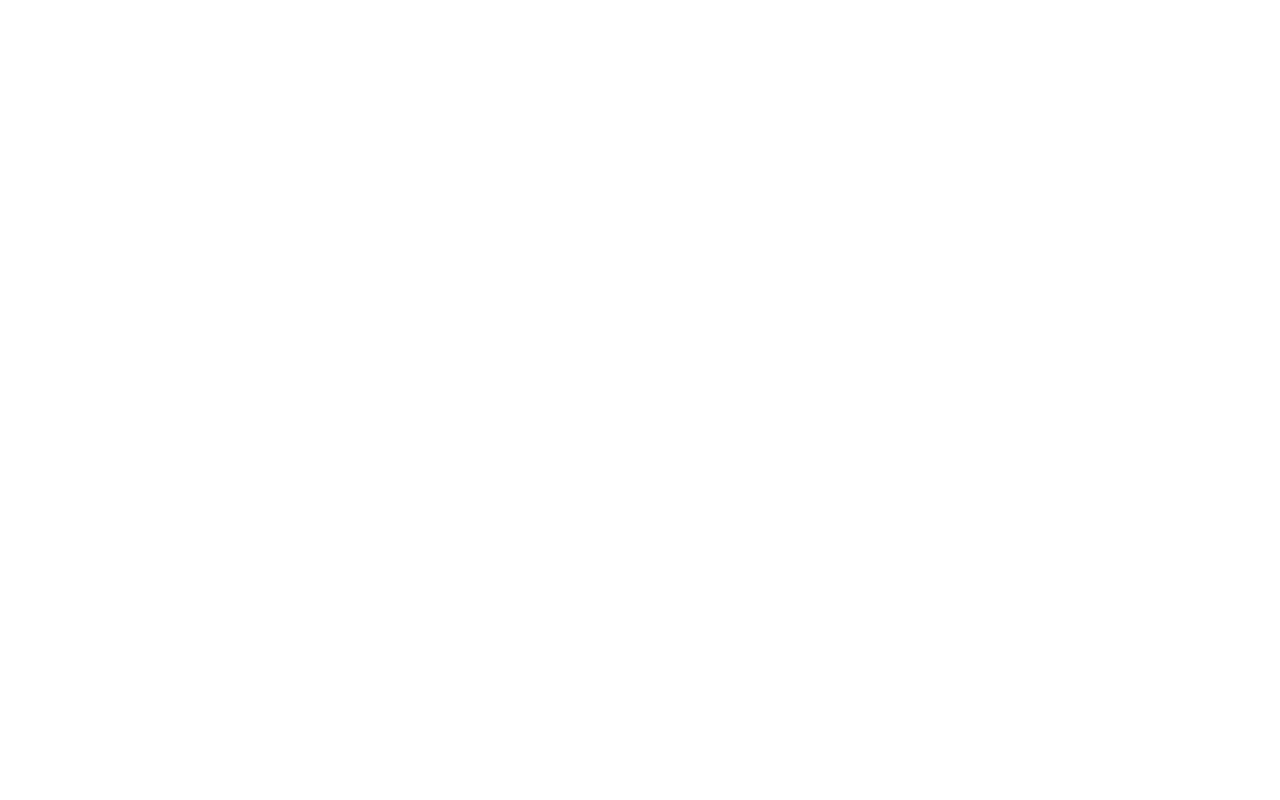
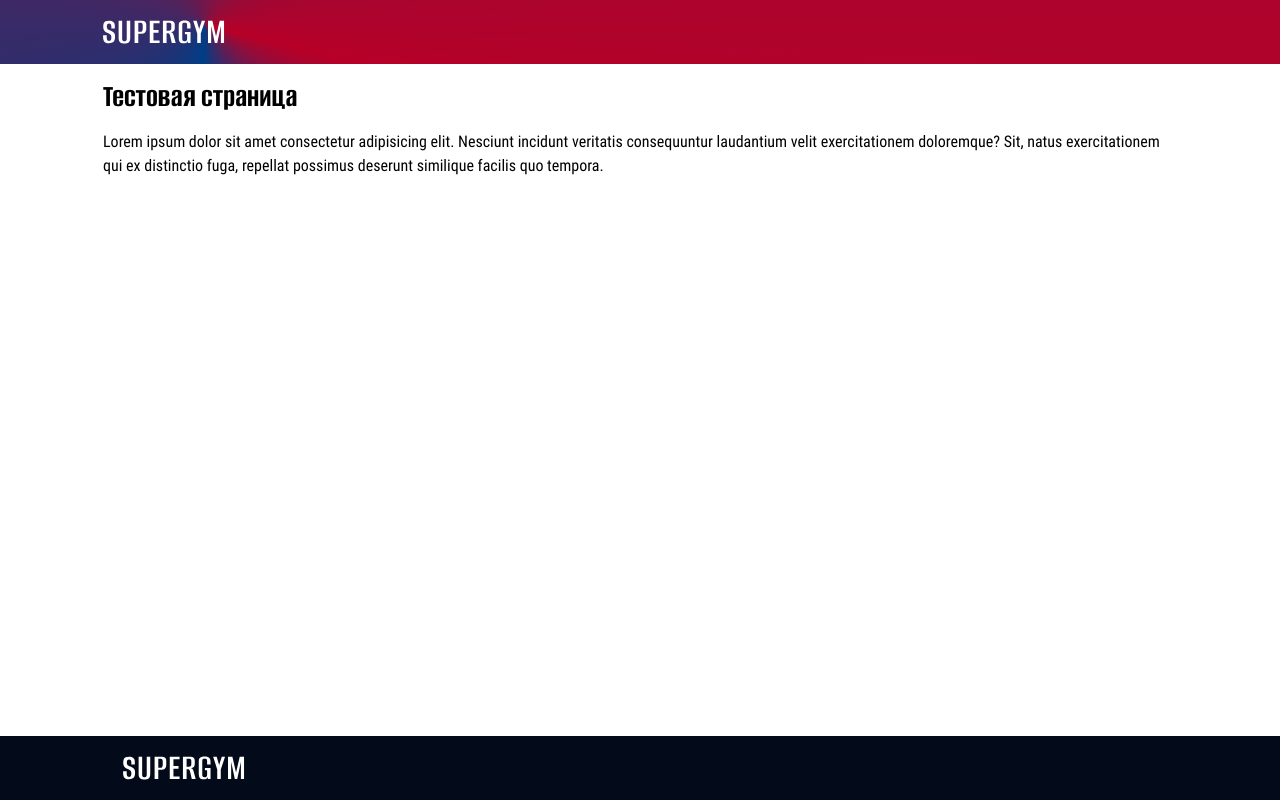
Before and after one commit to constoner/accelerator_14_supergym, a website with bundled scripts: page source/index.html in a window 1280 px wide. Built offline with nearby package versions, Linux system fonts and the light colour scheme; files whose address does not match are found by name.

Commit message:
проверяю деплой

```diff
--- a/source/index.html
+++ b/source/index.html
@@ -30,6 +30,29 @@
 </head>
 
 <body>
+  <div class="wrapper">
+    <header
+      style="padding: 20px 0; color: #FFFFFF; background: conic-gradient(from 150.87deg at 16.03% 39.06%, #B80027 -46.69deg, #003D85 32.24deg, #B80027 313.31deg, #003D85 392.24deg);">
+      <div class="container">
+        <img src="./img/svg/logo-large.svg" width="122" height="44" alt="Логотип SUPERGYM.">
+      </div>
+    </header>
+    <main>
+      <section>
+        <div class="container">
+          <h1 style="font-family: 'Alumni Sans'">Тестовая страница</h1>
+          <p>Lorem ipsum dolor sit amet consectetur adipisicing elit. Nesciunt incidunt veritatis consequuntur
+            laudantium velit exercitationem doloremque? Sit, natus exercitationem qui ex distinctio fuga, repellat
+            possimus deserunt similique facilis quo tempora.</p>
+        </div>
+      </section>
+    </main>
+    <footer style="padding: 20px; color: #FFFFFF; background-color: #030A1A;">
+      <div class="container">
+        <img src="./img/svg/logo-large.svg" width="122" height="44" alt="Логотип SUPERGYM.">
+      </div>
+    </footer>
+  </div>
   <script src="js/vendor.min.js"></script>
   <script src="js/main.min.js"></script>
 </body>
```
Also changed, not shown: build/competitions copy.html (deleted), build/img/svg/not-needed-in-sprite.svg (deleted), build/index.html, build/promo-1 copy.html (deleted), build/promo-2 copy.html (deleted).
